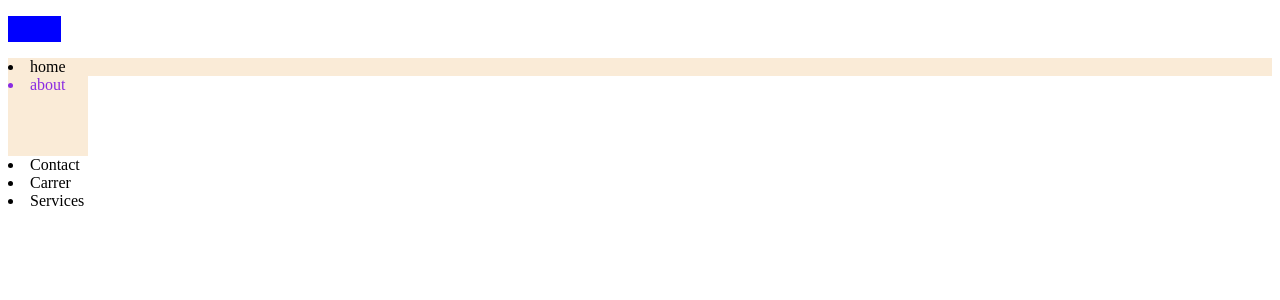
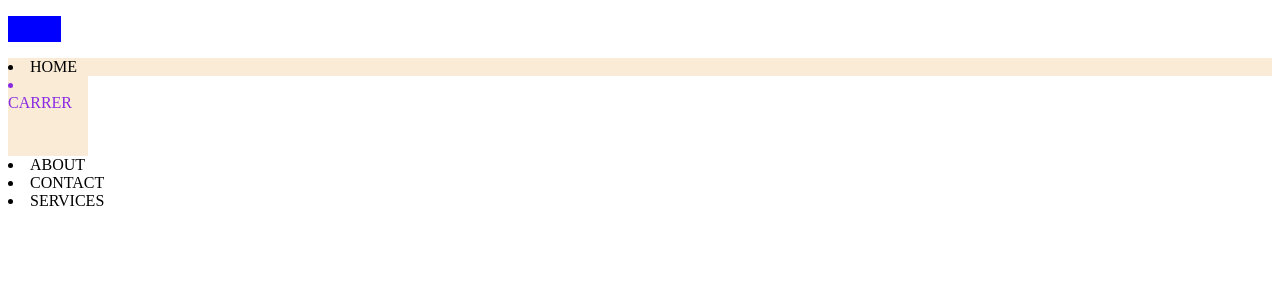
Before and after one commit to karanjoshi-kj/REACT, a React (Vite) app in the folder demo/: page / in a window 1280 px wide. Shown: the top 300 px of the page. Built offline with nearby package versions, Linux system fonts and the light colour scheme.

Commit message:
LEARN HOW TO USE THE EXTERNAL JSON IN THE JSX FILE

```diff
--- a/demo/src/App.jsx
+++ b/demo/src/App.jsx
@@ -4,13 +4,14 @@
 
 // import Navbar3 from "./components/navbar4/Navbar3"
 
-import Navbar4 from "./components/navbar4/Navbar4"
+import Navbar6 from "./components/navbar6/Navbar6"
 
 
 function App() {
   return (
     <>
-    <Navbar4 />
+    <Navbar6 />
+    {/* <Navbar5 /> */}
     {/* <Navbar2 />       */}
       {/* <Topbar2 /> */}
       {/* <NavBar /> */}
--- /dev/null
+++ b/demo/src/components/navbar6/Navbar6.jsx
@@ -0,0 +1,27 @@
+import React from 'react'
+import obj from "../styles/Navbar4.module.css"
+import navbardata from "../navbar6/navbardata.json"
+
+//! USE OF THE EXTERNAL JSON IN THE JSX FILE .
+
+
+
+
+
+
+const Navbar4 = () => {
+  return (
+    <div>
+      <ul className={`${obj.firstcss} ${obj.secondcss}`}  />
+
+      <li className={obj["li-color"]}>{navbardata.HOME}</li>
+      <li className={`${obj["listyle"]} ${obj["li-color"]}`}>{navbardata.CARRER}</li>
+
+      <li>{navbardata.ABOUT}</li>
+      <li>{navbardata.CONTACT}</li>
+      <li>{navbardata.SERVICES}</li>
+    </div>
+  )
+}
+
+export default Navbar4
--- /dev/null
+++ b/demo/src/components/navbar6/navbardata.json
@@ -0,0 +1,7 @@
+{
+    "ABOUT" : "ABOUT",
+    "HOME" : "HOME",
+    "CONTACT" : "CONTACT",
+    "SERVICES" : "SERVICES",
+    "CARRER" : "CARRER"
+}
```
